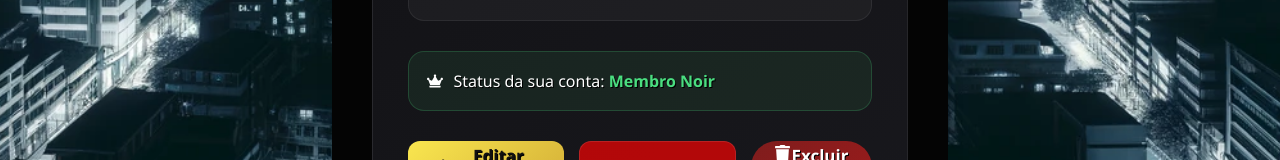
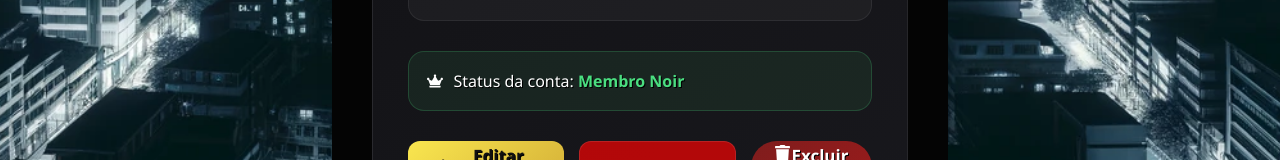
Before and after one commit to Luizfelipeosz/Noir-Avenue, a React (Vite) app: page /dashboard/perfil in a window 1280 px wide. Shown: the part 1045-1205 px from the top of the page. Built offline with nearby package versions, Linux system fonts and the light colour scheme; sample sign-in values are in the browser's storage.

Commit message:
fix: deixando mais legivel o site!

```diff
--- a/src/components/Perfil/Perfil.jsx
+++ b/src/components/Perfil/Perfil.jsx
@@ -155,7 +155,7 @@ function Perfil() {
             <FaCrown />
 
             <p>
-              Status da sua conta:
+              Status da  conta:
               <strong>
                 {" "}
                 Membro Noir
```
